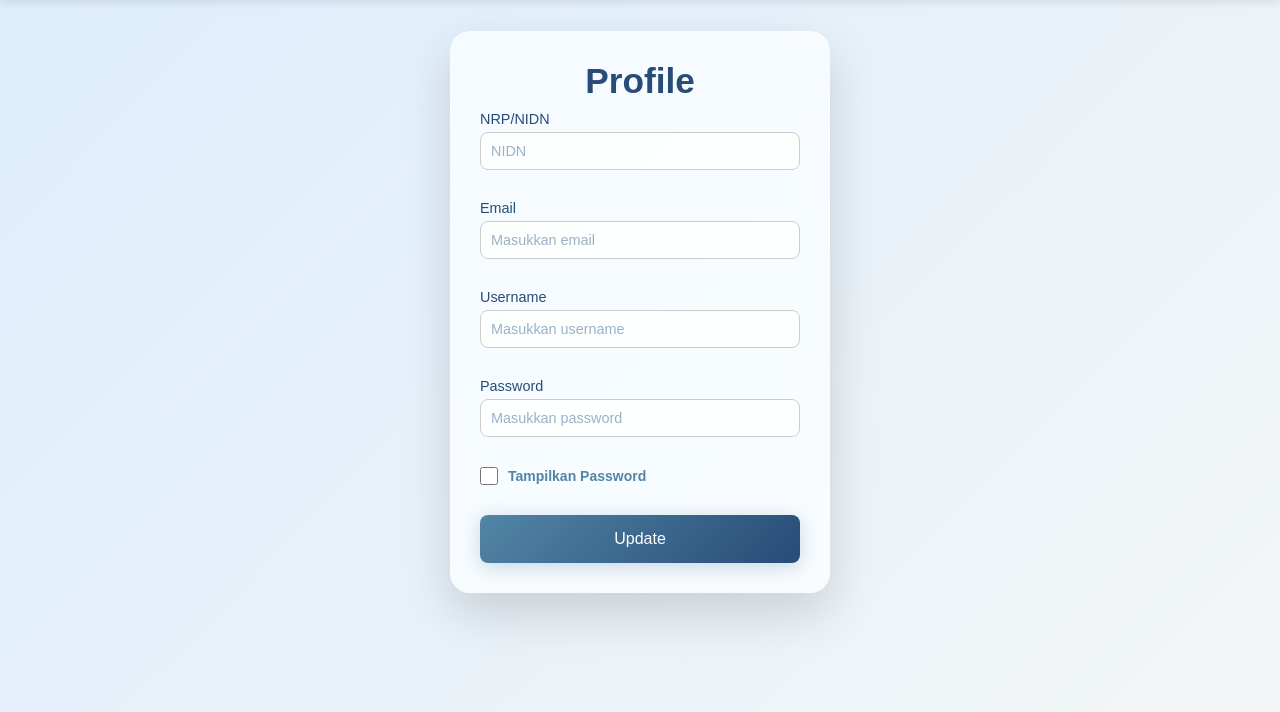
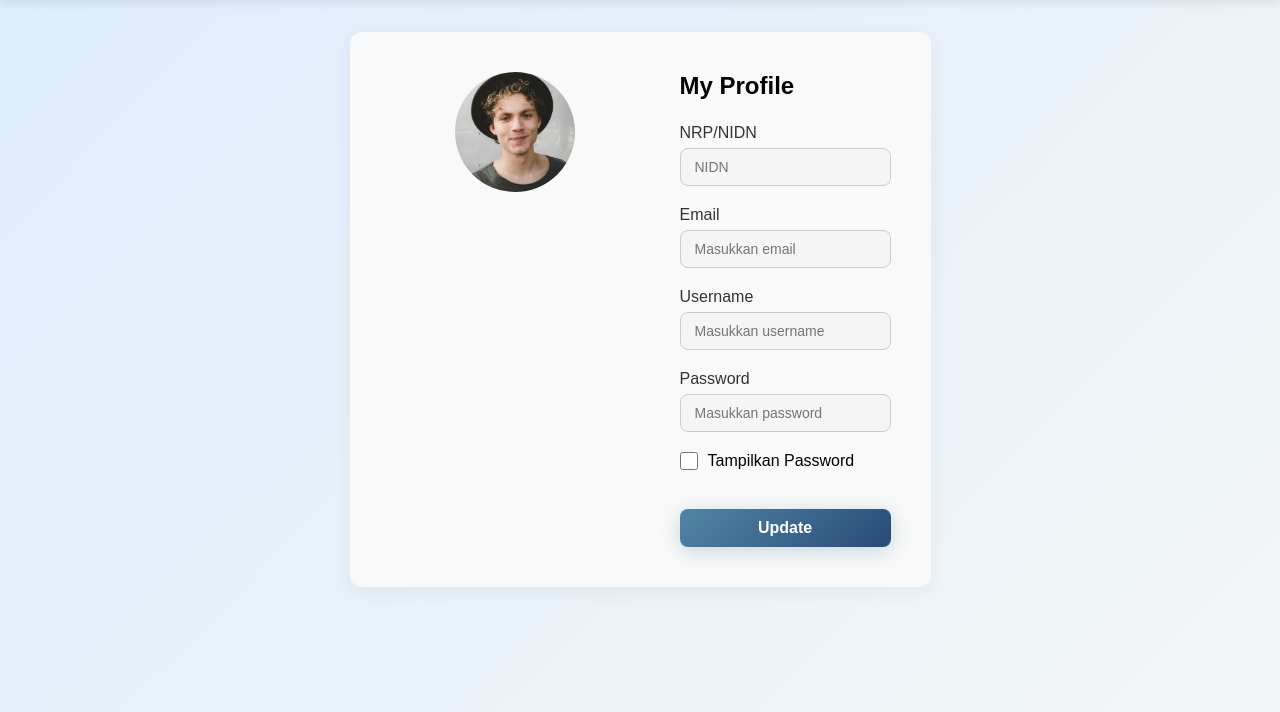
Before and after one commit to novilarya/ISB-202-Rekayasa-Perangkat-Lunak-Tugas-Besar-Jago-Library, a PHP site: page /scripts/profile.php in a window 1280 px wide. Shown: the part 88-800 px from the top of the page. Run offline with PHP 8.4, Linux system fonts and the light colour scheme; the visitor is signed in with stand-in values (Sample User, id 1); data that the repository does not hold is empty.

Commit message:
Tampilan Profile

```diff
--- a/css/styles.css
+++ b/css/styles.css
@@ -979,3 +979,97 @@ Container Styles
 .kembalikan:hover {
   background: #d2c6f2;
 }
+
+/* profile */
+.container-profile {
+  max-width: 900px;
+  margin: 120px auto;
+  display: flex;
+  gap: 40px;
+  padding: 40px;
+  background: #f9f9f9;
+  border-radius: 12px;
+  box-shadow: 0 4px 20px rgba(0, 0, 0, 0.05);
+}
+
+.form-card-profile{
+  flex: 1;
+}
+
+.form-card-profile h1 {
+  font-size: 24px;
+  font-weight: 600;
+  margin-bottom: 24px;
+}
+
+.input-profile {
+  margin-bottom: 20px;
+}
+
+.input-profile label {
+  display: block;
+  font-weight: 500;
+  color: #333;
+  margin-bottom: 6px;
+}
+
+.input-profile input {
+  width: 100%;
+  padding: 10px 14px;
+  border: 1px solid #ccc;
+  border-radius: 8px;
+  font-size: 14px;
+  background-color: #f5f5f5;
+}
+
+.form-check-profile {
+  margin-top: 12px;
+}
+
+.signup-button {
+  margin-top: 24px;
+  padding: 10px 24px;
+  background-color: #39a0ed;
+  color: #fff;
+  border: none;
+  border-radius: 8px;
+  font-weight: 600;
+  cursor: pointer;
+  transition: background 0.2s ease-in-out;
+}
+
+.signup-button:hover {
+  background-color: #3187c2;
+}
+
+.profile-sidebar {
+  width: 250px;
+  text-align: center;
+}
+
+.profile-sidebar img {
+  width: 120px;
+  height: 120px;
+  border-radius: 50%;
+  object-fit: cover;
+  margin-bottom: 20px;
+}
+
+.profile-sidebar button {
+  background-color: #1da1f2;
+  color: white;
+  padding: 10px 16px;
+  border: none;
+  border-radius: 20px;
+  cursor: pointer;
+  font-weight: 500;
+  margin-bottom: 12px;
+}
+
+.profile-sidebar a {
+  display: block;
+  font-size: 14px;
+  color: #555;
+  text-decoration: underline;
+  margin-top: 8px;
+}
--- a/database/connection.php
+++ b/database/connection.php
@@ -2,7 +2,7 @@
     $host = "localhost";
     $dbname = "202_ta_silib";
     $username = "root";
-    $password = "";
+    $password = "basdat2024";
 
     $conn = new mysqli($host, $username, $password, $dbname);
 
--- a/scripts/header.php
+++ b/scripts/header.php
@@ -26,7 +26,7 @@ echo '
         $row = $user->fetch_assoc();
         echo '
         <div class="profile-icon">
-            <a href="profile.php"><img src="/images/footers/' . htmlspecialchars($row['foto']) . '" alt="Profile"></a>
+            <a href="profile.php"><img src="/images/user' . htmlspecialchars($row['foto']) . '" alt="Profile"></a>
         </div>';
     } else {
         echo '
--- a/scripts/profile.php
+++ b/scripts/profile.php
@@ -48,17 +48,20 @@
   <?php include "header.php" ?>
 </header>
 <body>
-    <div class="container-login">
-        <div class="form-card">
-            <h1>Profile<?php
+    <div class="container-profile">
+  <div class="profile-sidebar">
+      <img src="/images/user.jpg" alt="Foto Profil">
+  </div>
+
+  <div class="form-card-profile">
+      <h1>My Profile<?php
           if ($row['role'] === 'mahasiswa') {
               echo ' Mahasiswa';
           } elseif ($row['role'] === 'dosen') {
               echo ' Dosen';
           }
       ?></h1>
-            <form method="POST" action="">
-                <div class="input-group" id="nrp-group">
+          <div class="input-profile" id="nrp-group-profile">
               <label for="nrp_nidn">
               <?php
                   if ($row['role'] === 'mahasiswa') {
@@ -73,12 +76,12 @@
               <input type="text" name="nrp_nidn" id="nrp_nidn" placeholder="<?php echo ($row['role'] === 'mahasiswa') ? 'NRP' : 'NIDN'; ?>" value="<?php echo $row['nrp_nidn']; ?>" required>
           </div>
 
-                <div class="input-group">
+          <div class="input-profile">
               <label for="email">Email</label>
               <input type="email" name="email" id="email" placeholder="Masukkan email" value="<?php echo $row['email']; ?>" required>
           </div>
 
-                <div class="input-group">
+          <div class="input-profile">
               <label for="username">Username
                   <?php if ($message): ?>
                       <div class="message"><?= $message ?></div>
@@ -87,18 +90,17 @@
               <input type="text" name="username" id="username" placeholder="Masukkan username" value="<?php echo $row['username']; ?>"required>
           </div>
 
-                <div class="input-group">
+          <div class="input-profile">
               <label for="password">Password</label>
               <input type="password" name="password" id="password" placeholder="Masukkan password" value="<?php echo $row['password']; ?>"required>
           </div>
 
           <div class="form-check">
-                    <input type="checkbox" id="tampilkanPassword" onclick="password.type = this.checked ? 'text' : 'password'">
-                    <label class="form-check-label" for="showPassword">Tampilkan Password</label>
+          <input type="checkbox" id="tampilkanPassword" onclick="password.type = this.checked ? 'text' : 'password'" />
+          <label for="tampilkanPassword">Tampilkan Password</label>
         </div>
 
         <button type="submit" class="signup-button">Update</button>
-            </form>
   </div>
 </div>
 </body>
```
Also changed, not shown: images/user.jpg (added). Lines whose indentation alone changed are shown as unchanged.
